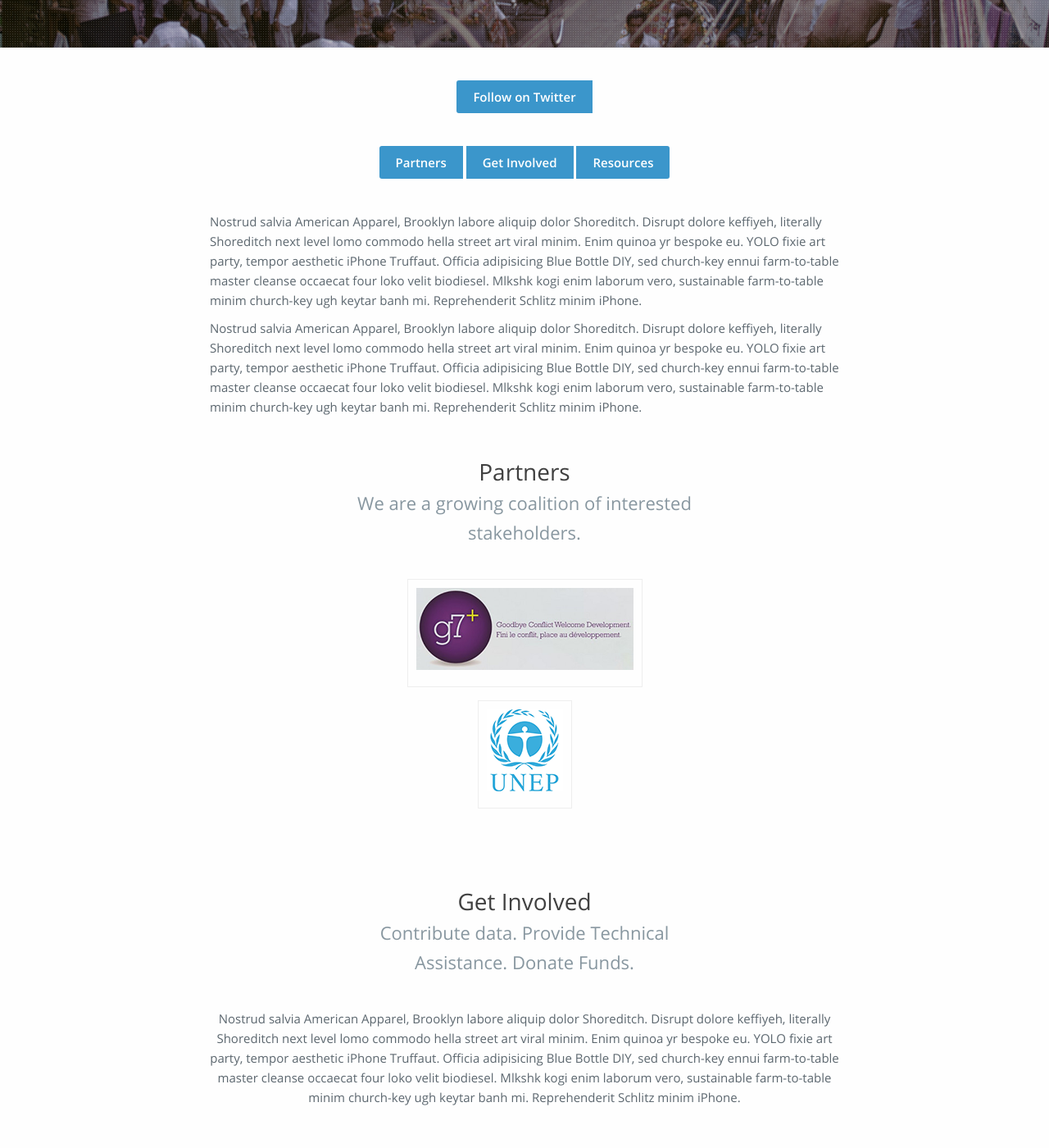
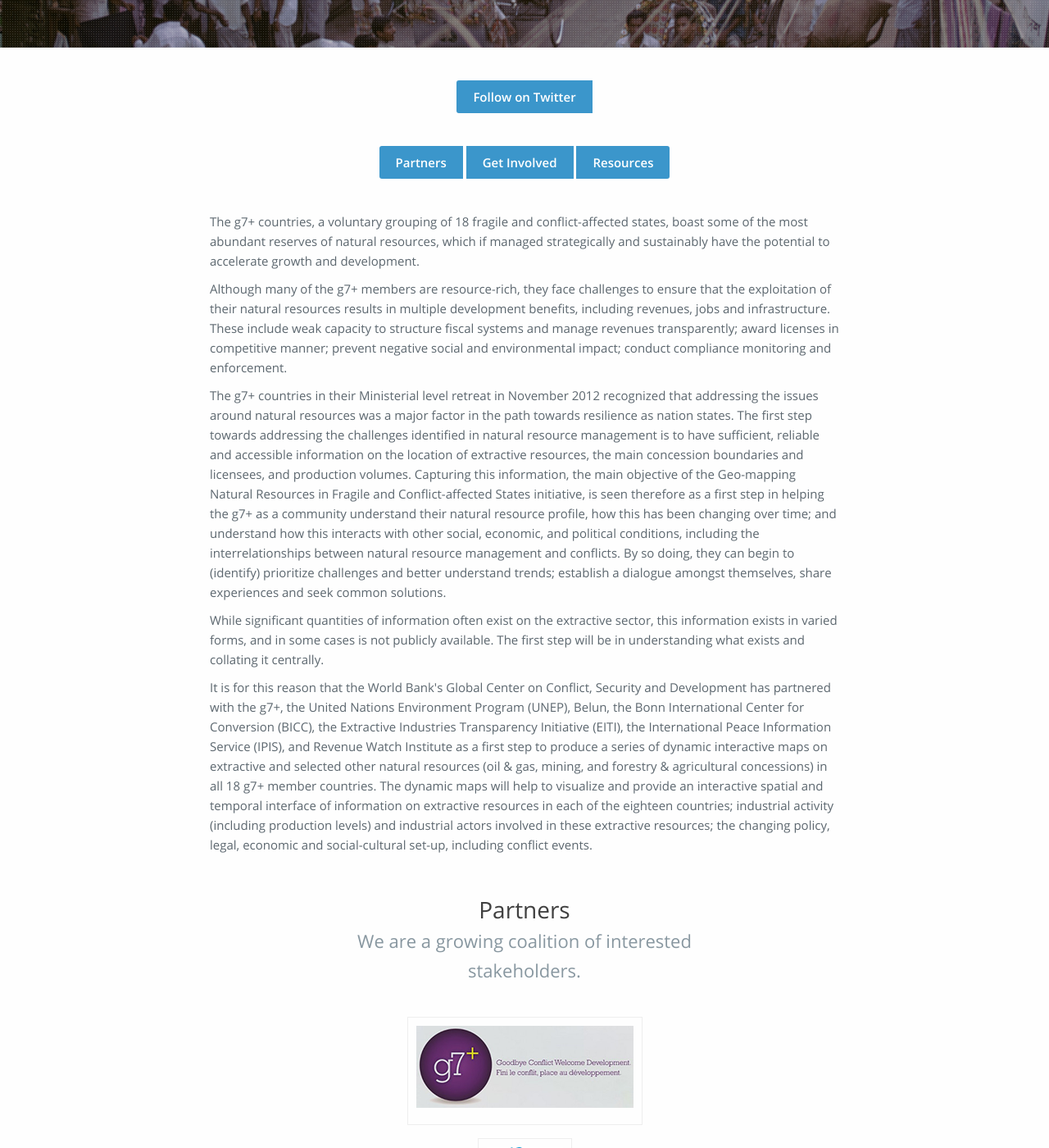
Before and after one commit to ExtractivesFragileStates/ExtractivesFragileStates, a Jekyll site: the page built from _posts/0100-01-02-about.html, in a window 1280 px wide and 1400 px high, scrolled down 382 px. Shown: the whole window at 82% size. Built offline with Jekyll 4.4.1, drawn with Linux system fonts in a browser that asks for light colours; some of the changed text lies outside the part shown.

Commit message:
add about text

```diff
--- a/_posts/0100-01-01-countries.html
+++ b/_posts/0100-01-01-countries.html
@@ -2,6 +2,7 @@
 published: true
 layout: default
 permalink: /countries
+subtitle: Mapping the Extractives Sector to promote transparency, development, and stability
 citiesMap: "tristen.map-2wjrklq0"
 ---
 
--- a/_posts/0100-01-02-about.html
+++ b/_posts/0100-01-02-about.html
@@ -3,8 +3,8 @@
 layout: default
 permalink: /about
 preview: about.png
-title: about
-subtitle: Open data today to build resilient and sustainable societies tomorrow
+title: About
+subtitle: Learn more about the initiative
 ---
 
 
@@ -22,9 +22,15 @@
     </div>
     <div class='limiter'>
       <div class='col80'>
-        <p>Nostrud salvia American Apparel, Brooklyn labore aliquip dolor Shoreditch. Disrupt dolore keffiyeh, literally Shoreditch next level lomo commodo hella street art viral minim. Enim quinoa yr bespoke eu. YOLO fixie art party, tempor aesthetic iPhone Truffaut. Officia adipisicing Blue Bottle DIY, sed church-key ennui farm-to-table master cleanse occaecat four loko velit biodiesel. Mlkshk kogi enim laborum vero, sustainable farm-to-table minim church-key ugh keytar banh mi. Reprehenderit Schlitz minim iPhone.</p>
+        <p>The g7+ countries, a voluntary grouping of 18 fragile and conflict-affected states, boast some of the most abundant reserves of natural resources, which if managed strategically and sustainably have the potential to accelerate growth and development.</p>
 
-		<p>Nostrud salvia American Apparel, Brooklyn labore aliquip dolor Shoreditch. Disrupt dolore keffiyeh, literally Shoreditch next level lomo commodo hella street art viral minim. Enim quinoa yr bespoke eu. YOLO fixie art party, tempor aesthetic iPhone Truffaut. Officia adipisicing Blue Bottle DIY, sed church-key ennui farm-to-table master cleanse occaecat four loko velit biodiesel. Mlkshk kogi enim laborum vero, sustainable farm-to-table minim church-key ugh keytar banh mi. Reprehenderit Schlitz minim iPhone.</p>
+		<p>Although many of the g7+ members are resource-rich, they face challenges to ensure that the exploitation of their natural resources results in multiple development benefits, including revenues, jobs and infrastructure. These include weak capacity to structure fiscal systems and manage revenues transparently; award licenses in competitive manner; prevent negative social and environmental impact; conduct compliance monitoring and enforcement.</p>
+
+		<p>The g7+ countries in their Ministerial level retreat in November 2012 recognized that addressing the issues around natural resources was a major factor in the path towards resilience as nation states. The first step towards addressing the challenges identified in natural resource management is to have sufficient, reliable and accessible information on the location of extractive resources, the main concession boundaries and licensees, and production volumes. Capturing this information, the main objective of the Geo-mapping Natural Resources in Fragile and Conflict-affected States initiative, is seen therefore as a first step in helping the g7+ as a community understand their natural resource profile, how this has been changing over time; and understand how this interacts with other social, economic, and political conditions, including the interrelationships between natural resource management and conflicts. By so doing, they can begin to (identify) prioritize challenges and better understand trends; establish a dialogue amongst themselves, share experiences and seek common solutions.</p>
+
+		<p>While significant quantities of information often exist on the extractive sector, this information exists in varied forms, and in some cases is not publicly available. The first step will be in understanding what exists and collating it centrally.</p>
+
+		<p>It is for this reason that the World Bank's Global Center on Conflict, Security and Development has partnered with the g7+, the United Nations Environment Program (UNEP), Belun, the Bonn International Center for Conversion (BICC), the Extractive Industries Transparency Initiative (EITI), the International Peace Information Service (IPIS), and Revenue Watch Institute as a first step to produce a series of dynamic interactive maps on extractive and selected other natural resources (oil & gas, mining, and forestry & agricultural concessions) in all 18 g7+ member countries. The dynamic maps will help to visualize and provide an interactive spatial and temporal interface of information on extractive resources in each of the eighteen countries; industrial activity (including production levels) and industrial actors involved in these extractive resources; the changing policy, legal, economic and social-cultural set-up, including conflict events.</p>
 
       </div>
     </div>
--- a/_posts/0100-01-03-site.html
+++ b/_posts/0100-01-03-site.html
@@ -4,7 +4,7 @@
 permalink: /data
 preview: about.png
 title: Data
-subtitle: Completely and Utterly Open
+subtitle: Share research, analysis, data, and code
 ---
 
 <div id='about' class='section prose'>
```
